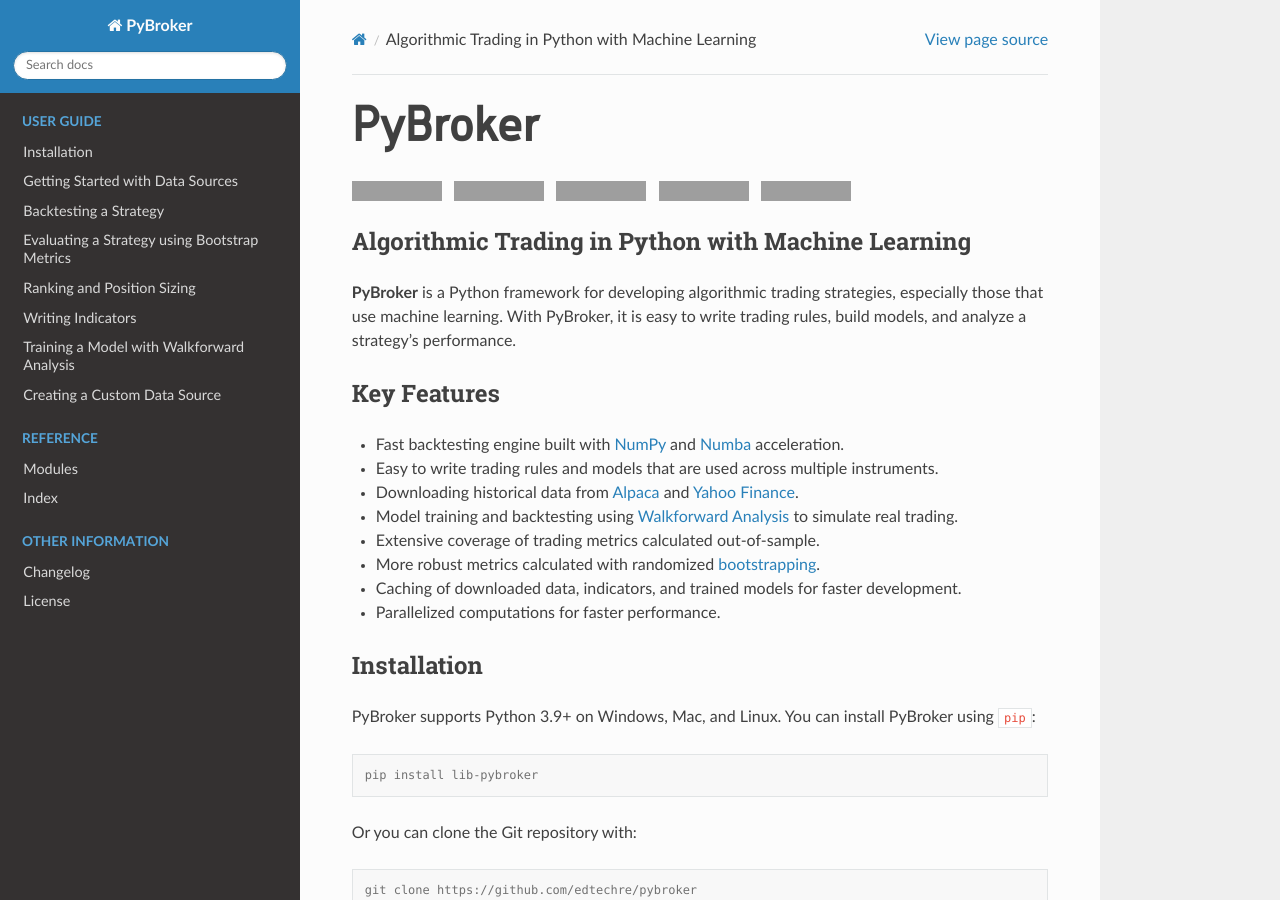
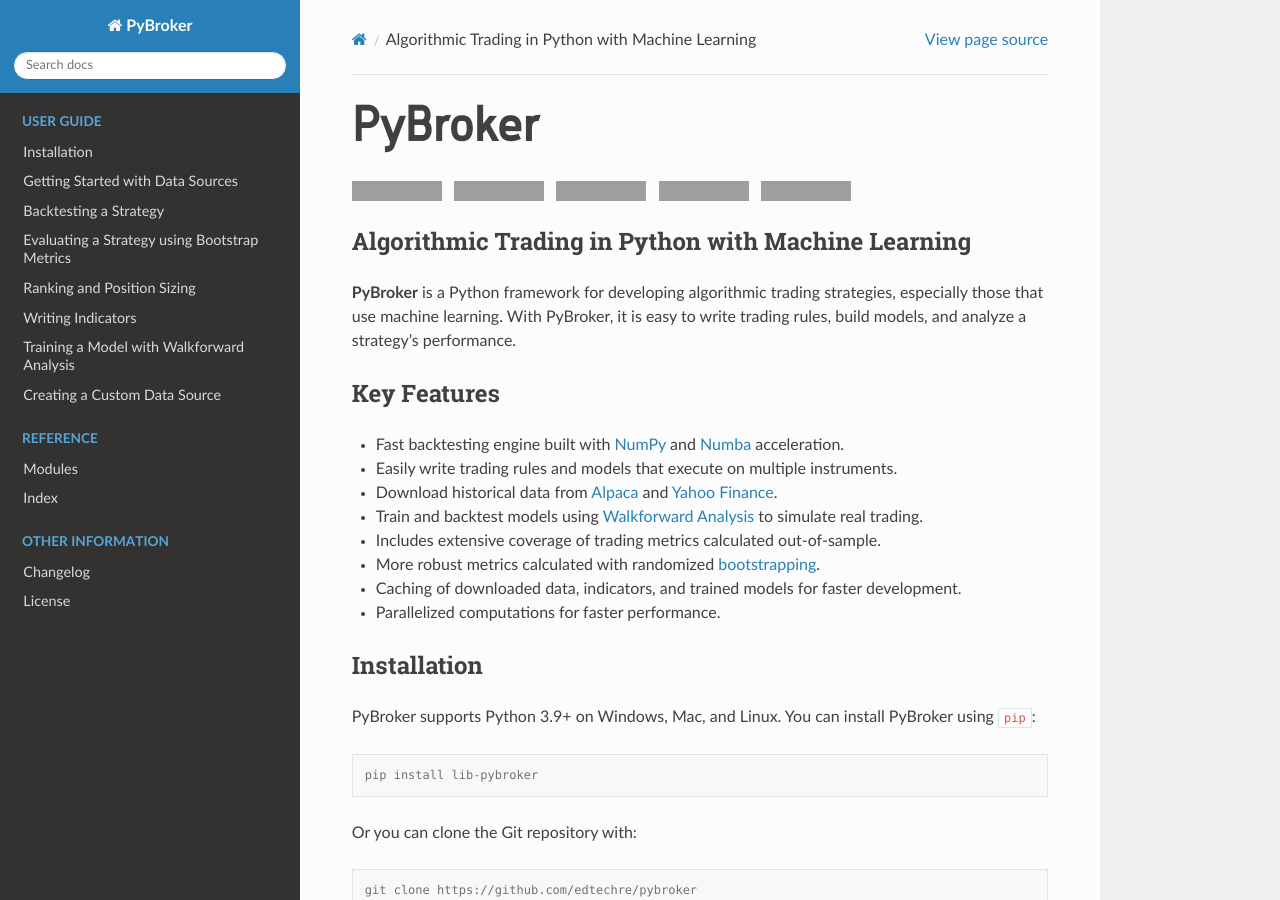
Before and after one commit to edtechre/pybroker, a Sphinx documentation site: the page built from docs/index.rst, in a window 1280 px wide and 900 px high, cut to the strip 0-900 px from the top of the window. Built offline with Sphinx 7.4.7 and the Read the Docs theme 2.0.0, drawn with Linux system fonts in a browser that asks for light colours; grey boxes are pictures that could not be loaded.

Commit message:
Update language in README and index.rst.

```diff
--- a/docs/index.rst
+++ b/docs/index.rst
@@ -60,10 +60,10 @@
 ============
 
 * Fast backtesting engine built with `NumPy <https://numpy.org/>`_ and `Numba <https://numba.pydata.org/>`_ acceleration.
-* Easy to write trading rules and models that are used across multiple instruments.
-* Downloading historical data from `Alpaca <https://alpaca.markets/>`_ and `Yahoo Finance <https://finance.yahoo.com/>`_.
-* Model training and backtesting using `Walkforward Analysis <https://www.youtube.com/watch?v=WBZ_Vv-iMv4>`_ to simulate real trading.
-* Extensive coverage of trading metrics calculated out-of-sample.
+* Easily write trading rules and models that execute on multiple instruments.
+* Download historical data from `Alpaca <https://alpaca.markets/>`_ and `Yahoo Finance <https://finance.yahoo.com/>`_.
+* Train and backtest models using `Walkforward Analysis <https://www.youtube.com/watch?v=WBZ_Vv-iMv4>`_ to simulate real trading.
+* Includes extensive coverage of trading metrics calculated out-of-sample.
 * More robust metrics calculated with randomized `bootstrapping <https://en.wikipedia.org/wiki/Bootstrapping_(statistics)>`_.
 * Caching of downloaded data, indicators, and trained models for faster development.
 * Parallelized computations for faster performance.
```
Also changed, not shown: README.md (+4 -4 lines).
